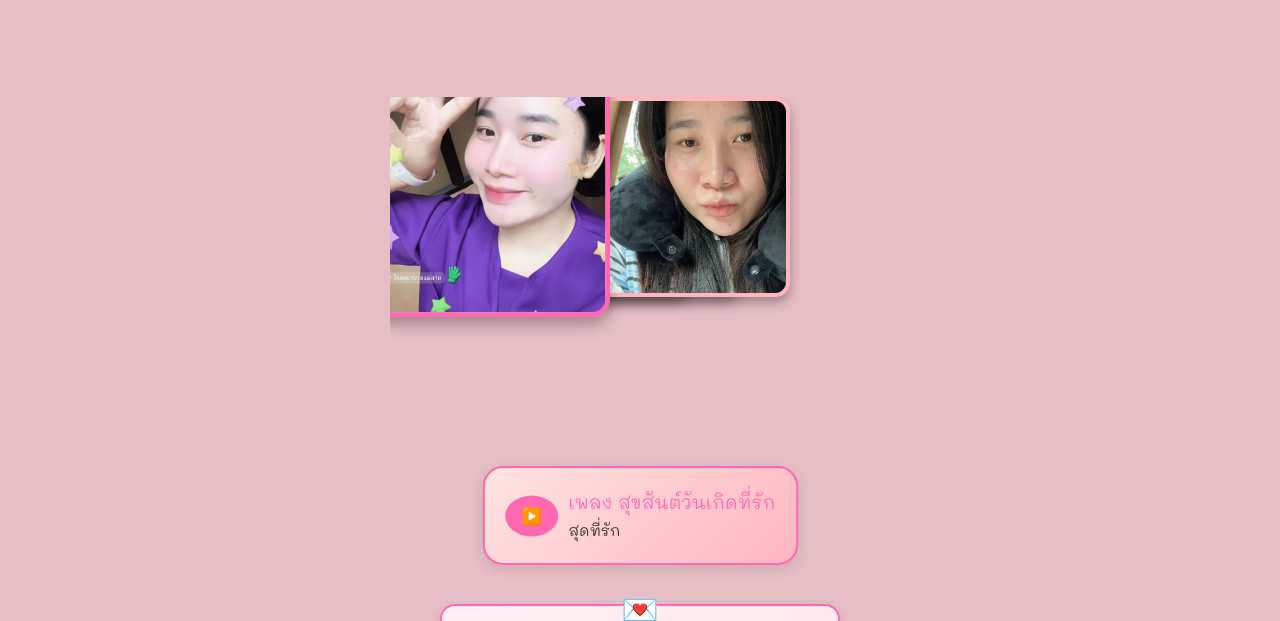
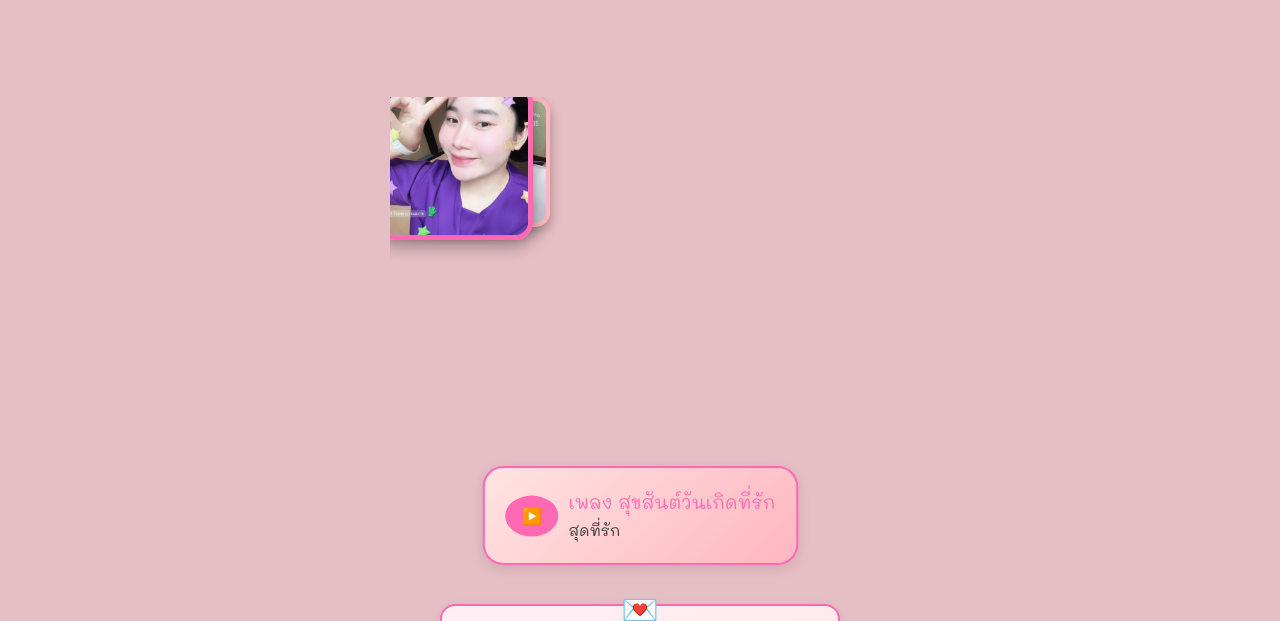
Before and after one commit to GUTY345/Happy, a plain HTML site: page index.html in a window 1280 px wide. Shown: the part 167-788 px from the top of the page. Drawn offline with nearby package versions, Linux system fonts and the light colour scheme.

Commit message:
Update index.html

```diff
--- a/index.html
+++ b/index.html
@@ -104,8 +104,8 @@
             transition: transform 0.5s ease;
         }
         .carousel img {
-            width: 200px;
-            height: 200px;
+            width: 130px;
+            height: 130px;
             object-fit: cover;
             border-radius: 15px;
             cursor: pointer;
```
